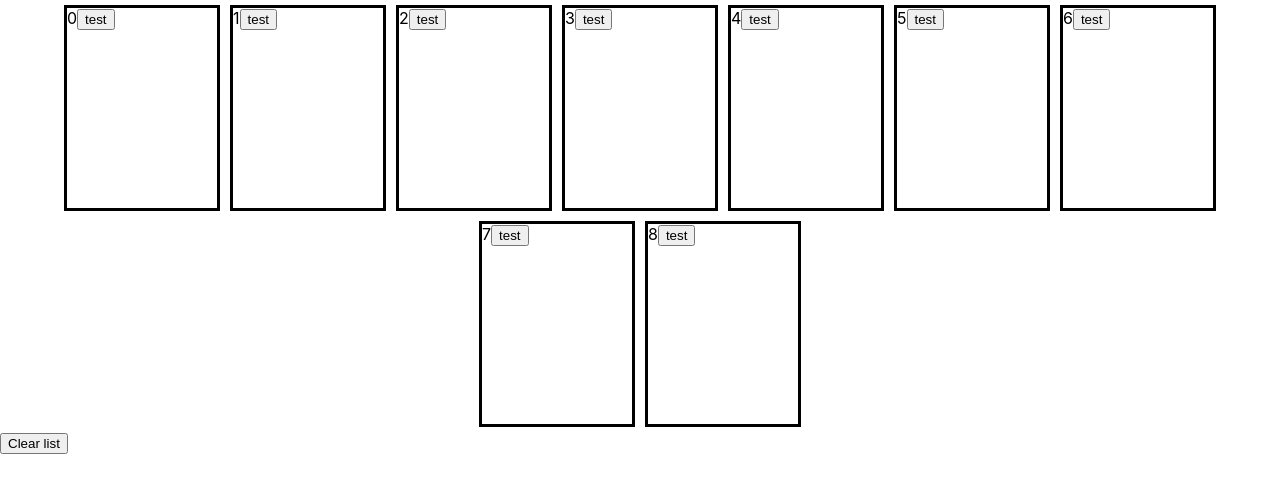
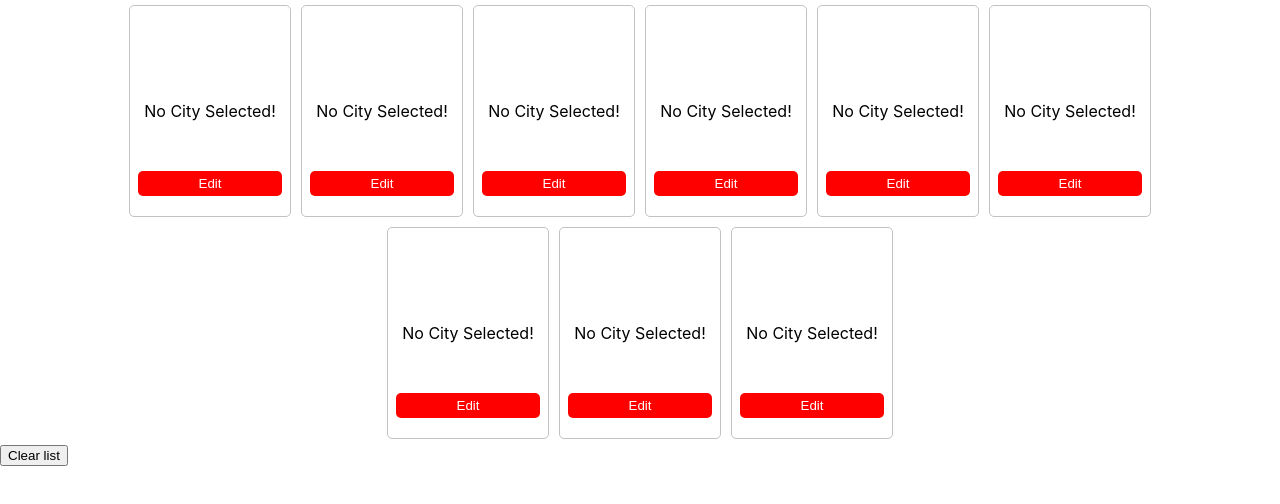
Before and after one commit to dhruvalk/polybee_weatherApp, a React (Create React App) app: page / in a window 1280 px wide. Shown: the top 504 px of the page. Built offline with nearby package versions, Linux system fonts and the light colour scheme.

Commit message:
added edit, enter buttons

```diff
--- a/src/App.css
+++ b/src/App.css
@@ -1,16 +1,51 @@
 .mainContainer {
   display: flex;
   flex: 1;
+  padding: 0 100px;
   flex-direction: row;
   flex-wrap: wrap;
   justify-content: center;
   align-items: center;
 }
 
-.card {
-  border: black solid;
+.weatherCard {
+  border: rgb(194, 194, 194) solid 1px;
+  border-radius: 5px;
   flex-wrap: wrap;
   height: 200px;
   width: 150px;
   margin: 5px;
+  padding: 5px;
+  display: flex;
+  flex-direction: column;
+  justify-content: center;
+  align-items: center;
+  position: relative;
 }
+
+.weatherCard input {
+  width: 90%;
+  margin: 20px 0;
+  border: none;
+  border-bottom: solid black 1px;
+}
+
+.weatherCard input:focus {
+  outline: none;
+  border-bottom: blue solid 1px;
+}
+
+.weatherCard button {
+  position: absolute;
+  bottom: 0;
+  margin-bottom: 20px;
+  width: 90%;
+  border: none;
+  color: white;
+  padding: 5px;
+  border-radius: 5px;
+}
+
+.weatherCard button:hover {
+  opacity: 70%;
+}
--- a/src/App.js
+++ b/src/App.js
@@ -28,7 +28,6 @@ function App() {
           <WeatherCard data={cityData} id={index} setData={setCityData} />
         ))}
       </div>
-      {/* <button onClick={addToList}>Add list</button> */}
       <button onClick={clearList}>Clear list</button>
     </div>
   );
--- a/src/WeatherCard.js
+++ b/src/WeatherCard.js
@@ -1,9 +1,14 @@
-import React from "react";
+import React, { useState } from "react";
 
 export default function WeatherCard({ data, id, setData }) {
+  const cityName = data[id].name;
+  const [text, setText] = useState(cityName);
+  const [edit, setEdit] = useState(false);
+
   const addToList = () => {
+    setEdit(false);
     setData((prev) => {
-      prev[id].name = "Tokyo";
+      prev[id].name = text;
       localStorage.setItem("data", JSON.stringify(prev));
       const newArr = [...prev];
       return newArr;
@@ -11,10 +16,28 @@ export default function WeatherCard({ data, id, setData }) {
   };
 
   return (
-    <div className="card">
-      {data[id].name}
-      {id}
-      <button onClick={addToList}>test</button>
+    <div className="weatherCard">
+      {edit ? "Enter a city:" : cityName ? cityName : "No City Selected!"}
+      {edit && (
+        <input
+          type={"text"}
+          value={text}
+          onChange={(e) => setText(e.target.value)}
+          autoComplete={"No"}
+        />
+      )}
+      {edit ? (
+        <button onClick={addToList} style={{ backgroundColor: "green" }}>
+          Enter
+        </button>
+      ) : (
+        <button
+          onClick={() => setEdit(true)}
+          style={{ backgroundColor: "red" }}
+        >
+          Edit
+        </button>
+      )}
     </div>
   );
 }
```
